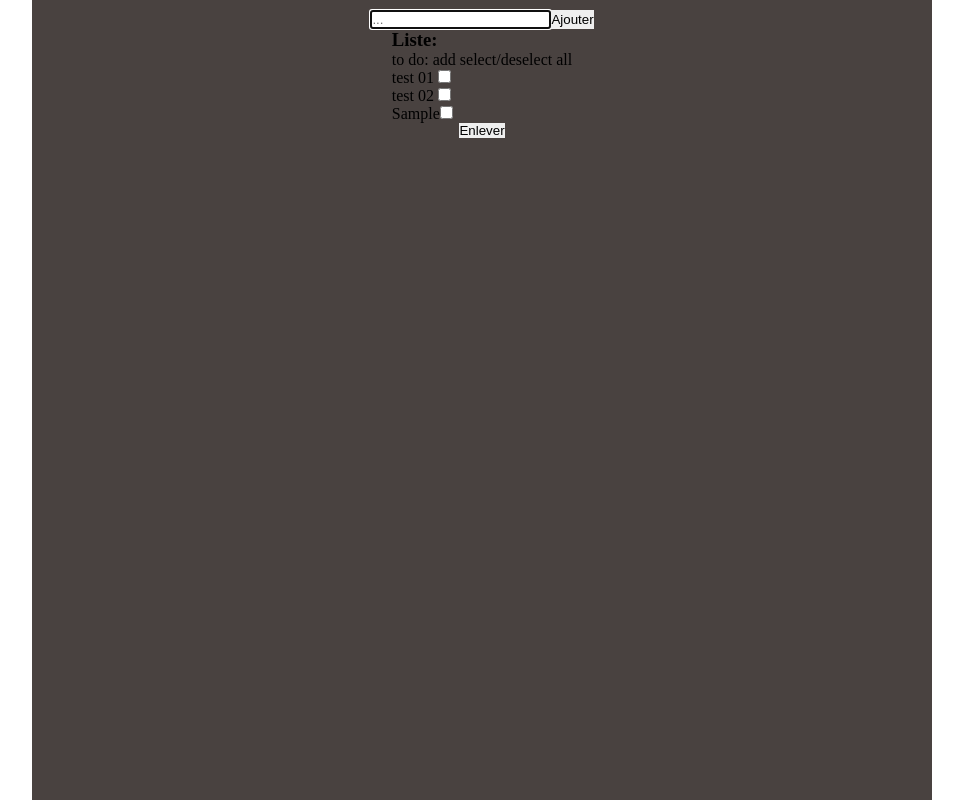
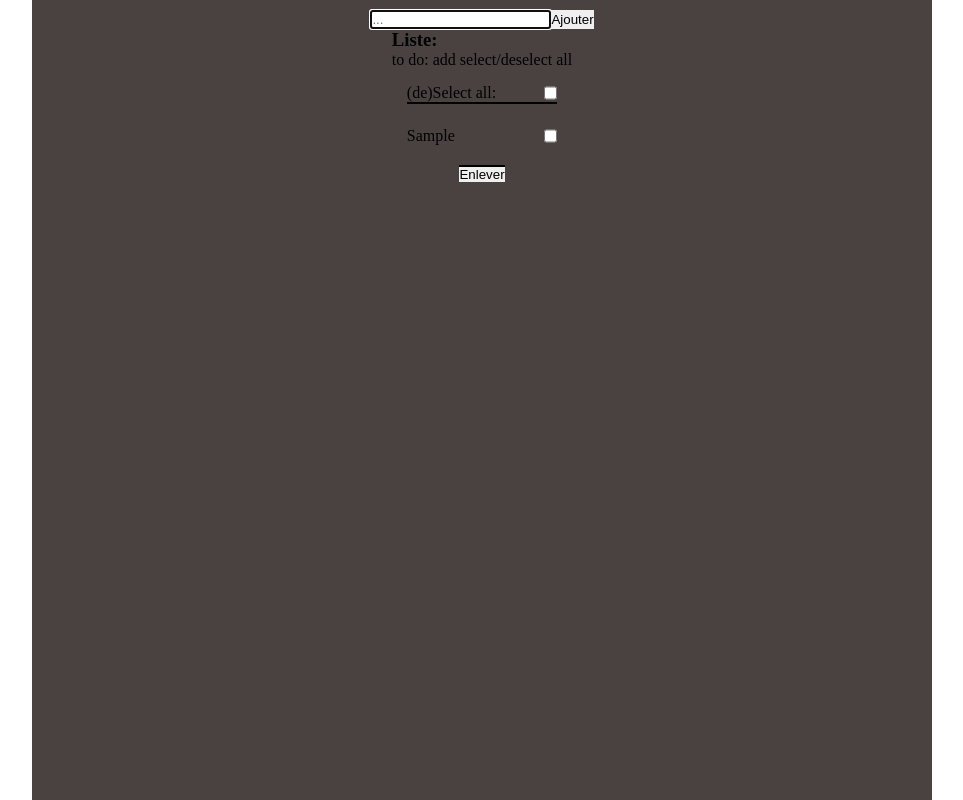
Before and after one commit to plx-edu/Manipulation_DOM, a plain HTML site: page ListeCourse/index.html in a window 1280 px wide. Both pictures are taken after typing "Sample" into the empty fields and a click on the button "Ajouter". Shown: the whole page, without its empty margins (158-1121 px from the left). Drawn offline with Linux system fonts and the light colour scheme.

Commit message:
Adding touches(wip)

```diff
--- a/ListeCourse/index.html
+++ b/ListeCourse/index.html
@@ -20,19 +20,16 @@
                     <p>to do: add select/deselect all</p>
 
                     <section id="itemList" class="cflx">
-                        <article>
-                            <label for="test_01">test 01</label>
-                            <input type="checkbox" id="test_01" value="test_01">
+                        <article class="rflx" style="margin-bottom: 5px; border-bottom: solid 2px black;">
+                            <label class="fullWidth">(de)Select all:</label>
+                            <input type="checkbox" unchecked>
                         </article>
-
-                        <article id="test_02">
-                            <label for="test_02">test 02</label>
-                            <input type="checkbox" id="test_02" value="test_02">
-                        </article>
+                        <br>
+                        <!-- Items will be inserted here -->
                     </section>
                 </section>
 
-                <section class="cflx">
+                <section class="cflx" style="margin-top: 5px; border-top: solid 2px black;">
                     <button id="removeButton">Enlever</button>
                 </section>
             </section>
--- a/ListeCourse/script.js
+++ b/ListeCourse/script.js
@@ -4,7 +4,9 @@ console.log(":: Liste de Course");
 
 let list = [];
 let removedList = [];
+
 let inputField = document.getElementById("itemName");
+inputField.addEventListener('keyup', enterKeyPressed);
 
 let addButton = document.getElementById("addButton");
 addButton.addEventListener('click', addItem);
@@ -16,7 +18,8 @@ removeButton.addEventListener('click', removeItem);
 function addItem(){
     console.log(":: Added an item.");
 
-    let item = document.getElementById("itemName").value;
+    // let item = document.getElementById("itemName").value;
+    let item = inputField.value;
 
     inputField.value = "";
     inputField.focus();
@@ -28,7 +31,7 @@ function addItem(){
 }
 
 function removeItem(){
-    console.log("Removed an item.");
+    console.log("Removing item(s).");
 
     let articles = document.getElementsByTagName("article");
     let checked = document.getElementsByTagName("input");
@@ -38,10 +41,10 @@ function removeItem(){
             // console.log(k.value);
             for(const k2 of articles){
                 if(k2.id === k.value){
-                    console.log("removing", k2);
+                    // console.log("removing", k2);
                     removedList.push(k2);
                     // k2.remove();
-                    console.log("::::",removedList);
+                    // console.log("::::",removedList);
                     list.splice(list.indexOf(k.value),1);
                 }
             }
@@ -68,6 +71,7 @@ function getItemList(){
 function createArticle(param){
     let article = document.createElement('article');
     article.id = param;
+    article.classList.add("rflx");
 
     article.append(createLabel(param));
     article.append(createInput(param));
@@ -79,6 +83,7 @@ function createLabel(param){
     let label = document.createElement('label');
     label.innerText = param;
     label.for = param;
+    label.classList.add("fullWidth");
 
     return label;
 }
@@ -90,3 +95,11 @@ function createInput(param) {
 
     return input;
 }
+
+
+function enterKeyPressed(event){
+    if(event.keyCode === 13){
+        // event.preventDefault(); // ???
+        addItem();
+    }
+}
--- a/ListeCourse/style.css
+++ b/ListeCourse/style.css
@@ -42,16 +42,15 @@ main{
 .container{
     padding: 5px;
     /*background-color: rgb(131, 120, 120);*/
-    width: 720px;
-    height: 520px;
+    min-width: 250px;
+    max-width: 500px;
     align-items: center;
 }
 
-.carouselButton{
-    width: 100%;
+#itemList{
+    min-width: 100%;
     height: 100%;
     padding: 15px;
-    cursor: pointer;
     border-radius: 5px;
 }
 
@@ -61,4 +60,5 @@ main{
 
 button{
     border-style: none;
+    cursor: pointer;
 }
```
